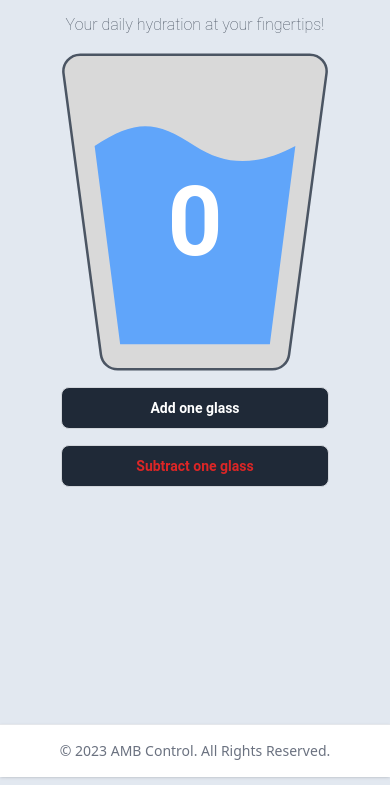
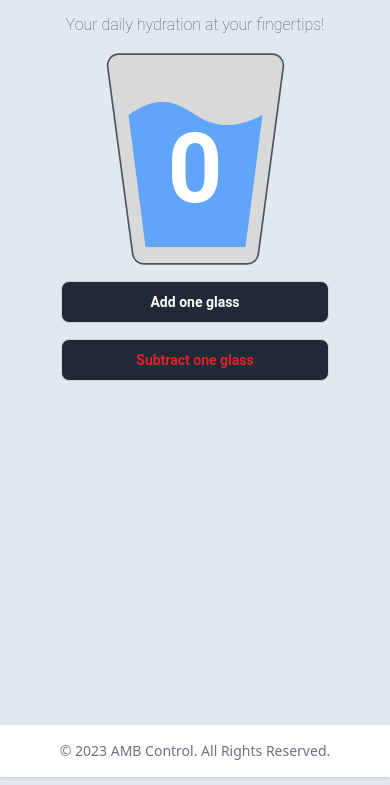
Before and after one commit to michal-baran/HydrAPP, a website built with Parcel: page src/index.html in a window 390 px wide. Shown: the part 67-852 px from the top of the page. Built offline with nearby package versions, Linux system fonts and the light colour scheme.

Commit message:
Change size of svg on mobiles

```diff
--- a/src/index.html
+++ b/src/index.html
@@ -14,7 +14,7 @@
       <h1 class="text-4xl font-bold text-center font-roboto">HydrApp®</h1>
       <h2 class="text-1xl font-thin text-center font-roboto">Your daily hydration at your fingertips!</h2>
         <span class="absolute text-8xl mx-auto count--js font-bold text-white dark:text-gray-800 font-roboto">0</span>
-        <img class="w-3/4 md:w-1/2" src="/src/images/glass.svg" alt="Glass of water">
+        <img class="w-1/2" src="/src/images/glass.svg" alt="Glass of water">
 
       <button type="button"
         class="add--js w-3/4 md:w-1/2 font-roboto font-bold rounded-lg text-sm px-5 py-2.5 focus:outline-none focus:ring-4
```
